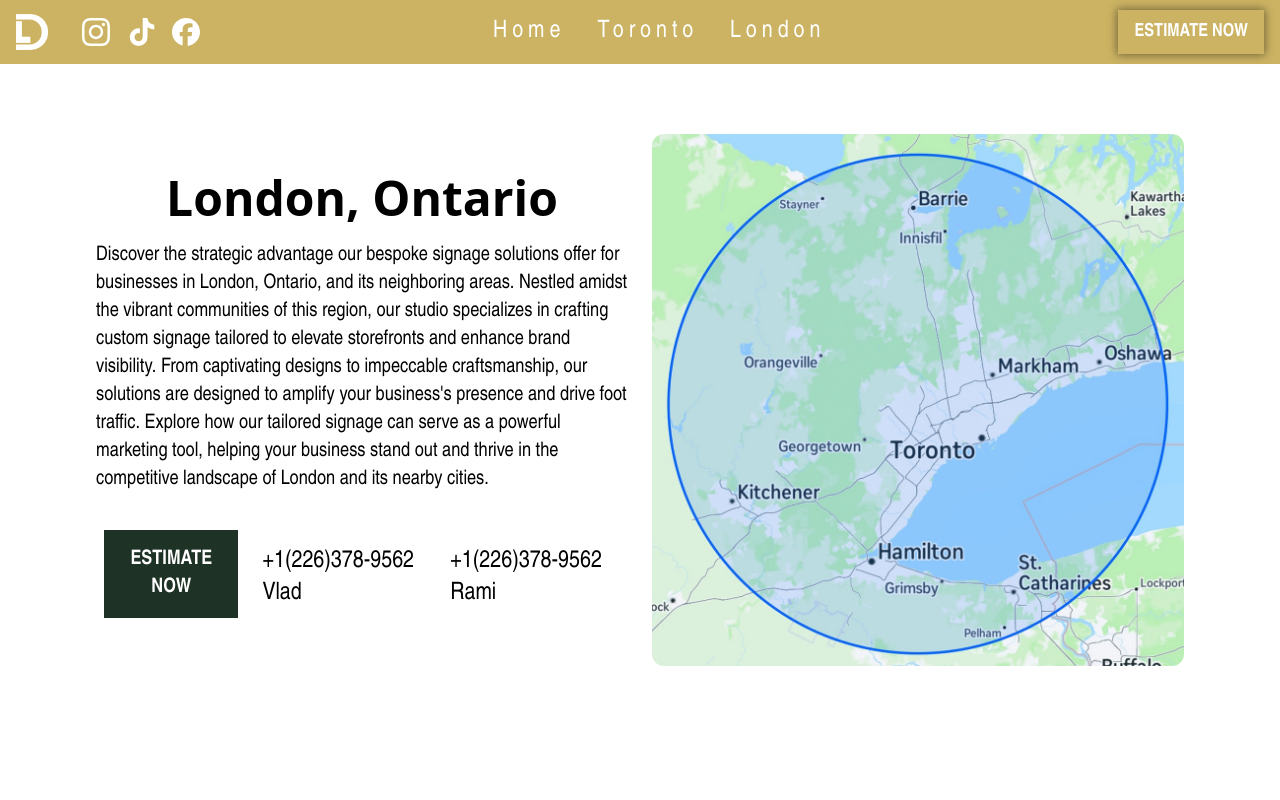
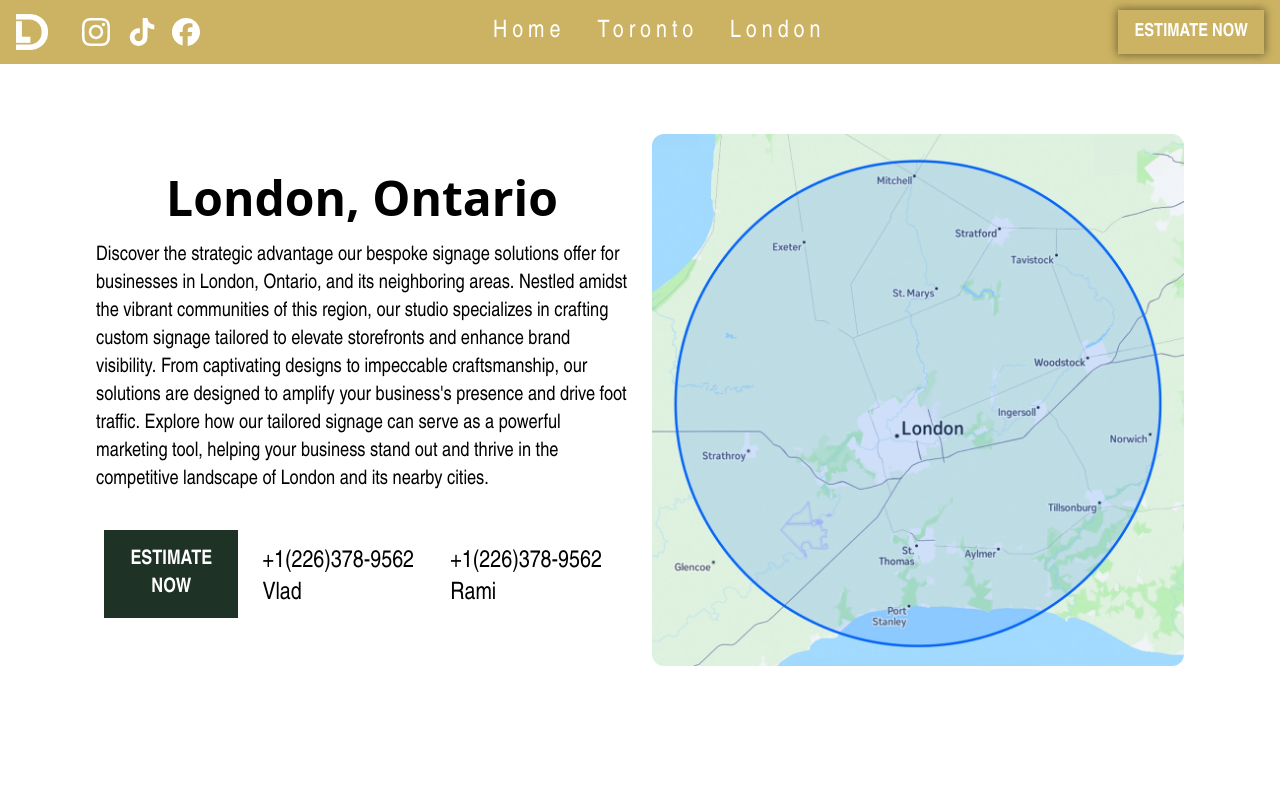
Before and after one commit to vverchonov/luxury-signs, a Next.js app: page /london in a window 1280 px wide. Shown: the top 800 px of the page. Built offline with nearby package versions, Linux system fonts and the light colour scheme; grey boxes are pictures that could not be loaded.

Commit message:
map updated

```diff
--- a/app/london/page.tsx
+++ b/app/london/page.tsx
@@ -7,7 +7,7 @@ const Page = () => {
       text={
         "Discover the strategic advantage our bespoke signage solutions offer for businesses in London, Ontario, and its neighboring areas. Nestled amidst the vibrant communities of this region, our studio specializes in crafting custom signage tailored to elevate storefronts and enhance brand visibility. From captivating designs to impeccable craftsmanship, our solutions are designed to amplify your business's presence and drive foot traffic. Explore how our tailored signage can serve as a powerful marketing tool, helping your business stand out and thrive in the competitive landscape of London and its nearby cities."
       }
-      src={"./locations/toronto_map.webp"}
+      src={"./locations/london_map.webp"}
     />
   );
 };
```
